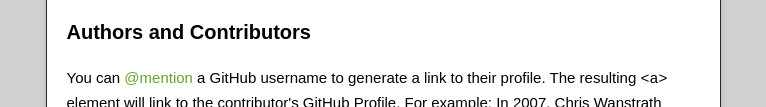
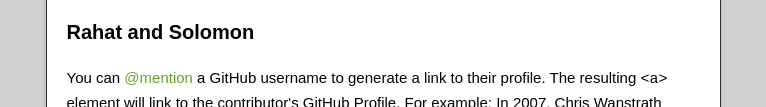
Before and after one commit to TseSharp/rahathossan.github.io, a plain HTML site: page index.html in a window 1280 px wide. Shown: the part 778-885 px from the top of the page, without its empty margins (257-1023 px from the left). Drawn offline with nearby package versions, Linux system fonts and the light colour scheme.

Commit message:
Update index.html

```diff
--- a/index.html
+++ b/index.html
@@ -51,7 +51,7 @@
 <p>If you prefer to not use the automatic generator, push a branch named <code>gh-pages</code> to your repository to create a page manually. In addition to supporting regular HTML content, GitHub Pages support Jekyll, a simple, blog aware static site generator written by our own Tom Preston-Werner. Jekyll makes it easy to create site-wide headers and footers without having to copy them across every page. It also offers intelligent blog support and other advanced templating features.</p>
 
 <h3>
-<a name="Rahat and Solomon" class="anchor" href="#"><span class="octicon octicon-link"></span></a>Authors and Contributors</h3>
+<a name="Rahat and Solomon" class="anchor" href="#"><span class="octicon octicon-link"></span></a>Rahat and Solomon</h3>
 
 <p>You can <a href="https://github.com/blog/821" class="user-mention">@mention</a> a GitHub username to generate a link to their profile. The resulting <code>&lt;a&gt;</code> element will link to the contributor's GitHub Profile. For example: In 2007, Chris Wanstrath (<a href="https://github.com/defunkt" class="user-mention">@defunkt</a>), PJ Hyett (<a href="https://github.com/pjhyett" class="user-mention">@pjhyett</a>), and Tom Preston-Werner (<a href="https://github.com/mojombo" class="user-mention">@mojombo</a>) founded GitHub.</p>
 
```
